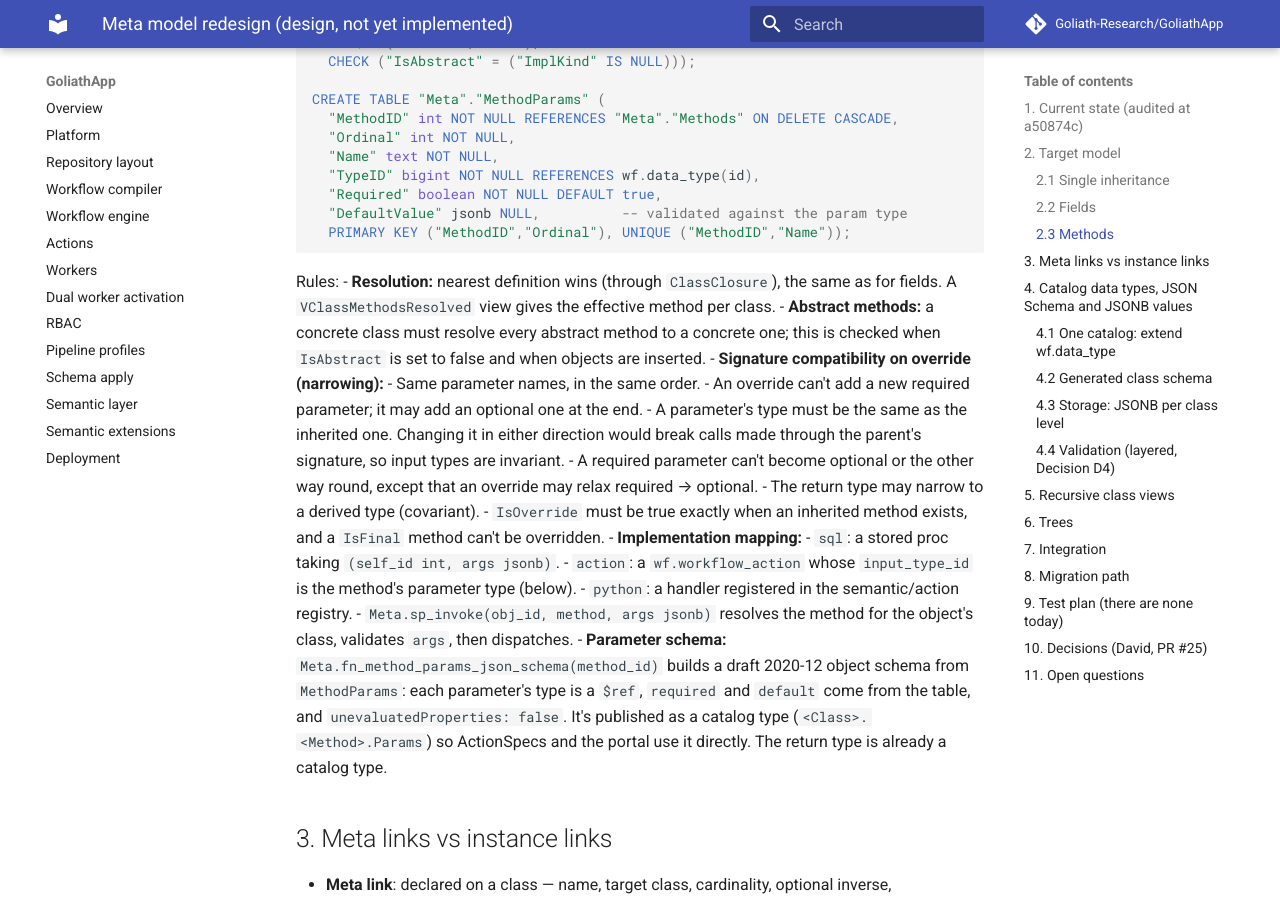
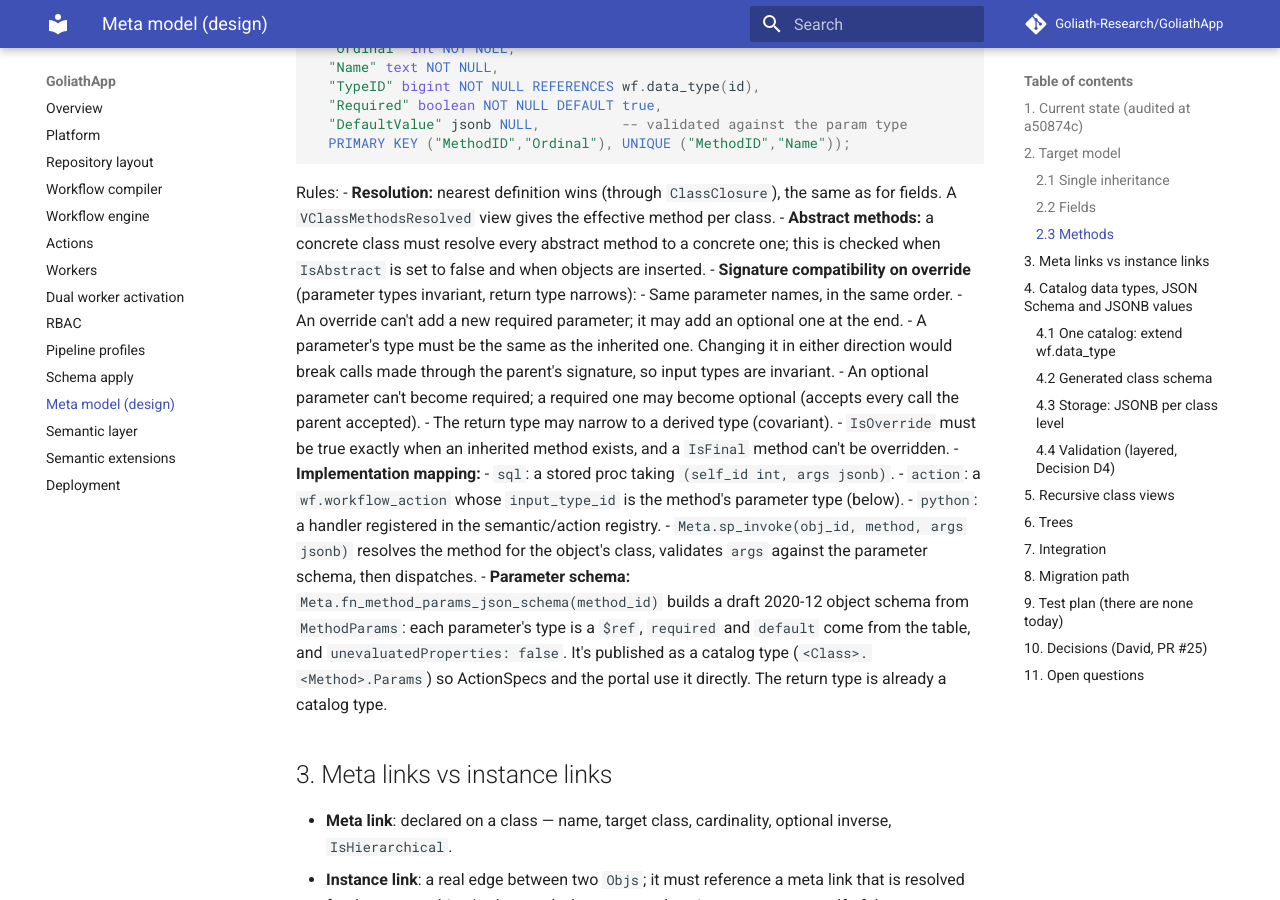
Before and after one commit to Goliath-Research/GoliathApp, an MkDocs documentation site: the page built from docs/meta-model.md, in a window 1280 px wide and 900 px high, scrolled down 3068 px. Built offline with MkDocs 1.6.1 and Material for MkDocs 9.7.7, drawn with Linux system fonts in a browser that asks for light colours; comment, search, counter and statistics services are not loaded; some of the changed text lies outside the part shown.

Commit message:
docs(meta-model): consistency pass, add to mkdocs nav

````diff
--- a/docs/meta-model.md
+++ b/docs/meta-model.md
@@ -1,6 +1,6 @@
 # Meta model redesign (design, not yet implemented)
 
-Status: **proposed** — for review by David Izada Rodriguez. No implementation code in this PR. Decisions D1–D4 recorded in §10.
+Status: **accepted design, not yet implemented** (approved by David Izada Rodriguez, PR #25). Decisions D1–D4 in §10.
 
 ## 1. Current state (audited at `a50874c`)
 
@@ -20,11 +20,14 @@
 
 ```mermaid
 erDiagram
-    DATA_TYPE ||--o{ DATA_TYPE : "BaseTypeID (derives)"
+    DATA_TYPE ||--o{ DATA_TYPE : "base_type_id (derives)"
     CLASSES ||--o{ CLASSES : "ParentID (inherits from)"
     CLASSES ||--|| DATA_TYPE : "publishes class type"
     CLASSES ||--o{ FIELDS : declares
     FIELDS }o--|| DATA_TYPE : "typed by"
+    CLASSES ||--o{ METHODS : declares
+    METHODS ||--o{ METHOD_PARAMS : "ordered params"
+    METHOD_PARAMS }o--|| DATA_TYPE : "typed by"
     CLASSES ||--o{ META_LINKS : declares
     META_LINKS }o--|| CLASSES : "target class"
     META_LINKS |o--o| META_LINKS : inverse
@@ -61,7 +64,7 @@
 Rules:
 - One parent. Abstract classes cannot be instantiated (`Objs` insert trigger checks `IsAbstract`).
 - Members (methods, fields, meta links) are resolved **by name, nearest definition wins** (lowest `Depth` in the closure).
-- Overrides may only **narrow**: a field's type must be the same as, or derived from (§3), the inherited type; `Required` may go false→true, not back; a meta link may narrow target class to a descendant and cardinality (e.g. `0..*` → `0..1`), never widen. Violations are rejected by the `Fields`/`MetaLinks` triggers.
+- Field and meta-link overrides may only **narrow** (method signatures follow §2.3): a field's type must be the same as, or derived from (§4.1), the inherited type; `Required` may go false→true, not back; a meta link may narrow target class to a descendant and cardinality (e.g. `0..*` → `0..1`), never widen. Violations are rejected by the `Fields`/`MetaLinks` triggers.
 - Re-parenting a class with existing objects is rejected unless the new chain is a superset (only adds ancestors with no required fields).
 
 Resolution view:
@@ -120,18 +123,18 @@
 Rules:
 - **Resolution:** nearest definition wins (through `ClassClosure`), the same as for fields. A `VClassMethodsResolved` view gives the effective method per class.
 - **Abstract methods:** a concrete class must resolve every abstract method to a concrete one; this is checked when `IsAbstract` is set to false and when objects are inserted.
-- **Signature compatibility on override (narrowing):**
+- **Signature compatibility on override** (parameter types invariant, return type narrows):
   - Same parameter names, in the same order.
   - An override can't add a new required parameter; it may add an optional one at the end.
   - A parameter's type must be the same as the inherited one. Changing it in either direction would break calls made through the parent's signature, so input types are invariant.
-  - A required parameter can't become optional or the other way round, except that an override may relax required → optional.
+  - An optional parameter can't become required; a required one may become optional (accepts every call the parent accepted).
   - The return type may narrow to a derived type (covariant).
   - `IsOverride` must be true exactly when an inherited method exists, and a `IsFinal` method can't be overridden.
 - **Implementation mapping:**
   - `sql`: a stored proc taking `(self_id int, args jsonb)`.
   - `action`: a `wf.workflow_action` whose `input_type_id` is the method's parameter type (below).
   - `python`: a handler registered in the semantic/action registry.
-  - `Meta.sp_invoke(obj_id, method, args jsonb)` resolves the method for the object's class, validates `args`, then dispatches.
+  - `Meta.sp_invoke(obj_id, method, args jsonb)` resolves the method for the object's class, validates `args` against the parameter schema, then dispatches.
 - **Parameter schema:** `Meta.fn_method_params_json_schema(method_id)` builds a draft 2020-12 object schema from `MethodParams`: each parameter's type is a `$ref`, `required` and `default` come from the table, and `unevaluatedProperties: false`. It's published as a catalog type (`<Class>.<Method>.Params`) so ActionSpecs and the portal use it directly. The return type is already a catalog type.
 
 ## 3. Meta links vs instance links
@@ -212,7 +215,7 @@
 1. **UI (primary, interactive):** the portal validates captured values against the class or method-parameter schema before calling the input.
 2. **Python (primary, programmatic):** Pydantic models are generated from the same schema (e.g. with `datamodel-code-generator`, at build time or cached by `content_hash`) and validate every payload before it reaches Postgres. External callers always send schema-compliant JSON.
 3. **Postgres (backstop, mainly for internal writers):**
-   - **Always on, cheap SQL check:** `Meta.sp_obj_insert` / `sp_obj_update` split the document by level through `VClassFieldsResolved`. They **raise on unknown keys** (today those keys are dropped silently) and on missing required keys. This is plain SQL with no extension; it's also the fallback.
+   - **Always on, cheap SQL check:** `Meta.sp_obj_insert` / `sp_obj_update` split the document by level through `VClassFieldsResolved`. They **raise on unknown keys** (today those keys are dropped silently) and on missing required keys. The same check also runs as a cheap always-on `BEFORE INSERT OR UPDATE` trigger on `ObjValues` (keys vs `VClassFieldsResolved` for that level; required keys at a deferred commit check), so direct DML can't skip it. It's plain SQL with no extension, and it's also the fallback.
    - **Optional `pg_jsonschema` trigger:** a `BEFORE INSERT OR UPDATE` trigger on `ObjValues` validates the merged document against the bundled schema with `jsonb_matches_schema`. It's controlled per class and per environment:
 
 ```sql
@@ -274,7 +277,7 @@
 - Overrides: narrowing accepted, widening rejected (type, Required, link target, cardinality); nearest-wins resolution.
 - Links: instance link without a permitting meta link rejected; Max/MinCard; inverse maintenance.
 - Schema: golden-file `fn_class_json_schema` output; `allOf` chain; unknown key rejected; derived type bounds (Percent 101 rejected).
-- Storage: per-level split; generated hot columns; direct DML bypass caught by trigger.
+- Storage: per-level split; generated hot columns; direct DML with an unknown key caught by the always-on key-check trigger.
 - Views: polymorphic select; regeneration after a field is added or a class is re-parented.
 - Trees: ltree path maintained, move subtree, cycle rejected, TreeRef integrity.
 - Migration: round-trip fixture from the current typed tables.
@@ -286,7 +289,6 @@
 - **D1 (was Q5):** No existing `ParentID` rows are trees; `ParentID` is inheritance only. The only tree in use is NavTree, the first future adopter of the `Tree` type. The migration needs no tree reclassification.
 - **D2 (was Q3):** Methods are declared in Meta (`Meta.Methods` + `Meta.MethodParams`, §2.3), inherited and overridable by name, with signature-compatibility rules. Each method is implemented by a SQL proc, an ActionSpec or a Python handler, and generates a JSON Schema for its parameters.
 - **D3 (was Q1):** Values stay in the single JSONB table `Meta.ObjValues`, not partitioned by root class. Indexes: B-tree on `(ObjID, ClassID)` and `(ClassID)`, GIN on `Data`, and generated columns for hot fields (§4.3).
-
 - **D4:** Primary validation happens before Postgres: Pydantic models generated from the class schema (Python) and UI validation of captured values. Postgres validation is a backstop, mainly for internal writers. An always-on SQL unknown/required-key check, plus an optional `pg_jsonschema` trigger toggled per class (`PgValidate`) and per environment (`goliath.meta_pg_validate`). All layers use the single generated schema (§4.4). Parameter types in method overrides stay strictly invariant (§2.3), as approved.
 
 ## 11. Open questions
--- a/mkdocs.yml
+++ b/mkdocs.yml
@@ -24,6 +24,7 @@
   - RBAC: rbac.md
   - Pipeline profiles: pipeline-profiles.md
   - Schema apply: schema-apply.md
+  - Meta model (design): meta-model.md
   - Semantic layer: semantic-layer.md
   - Semantic extensions: semantic-extensions.md
   - Deployment: deployment.md
````
